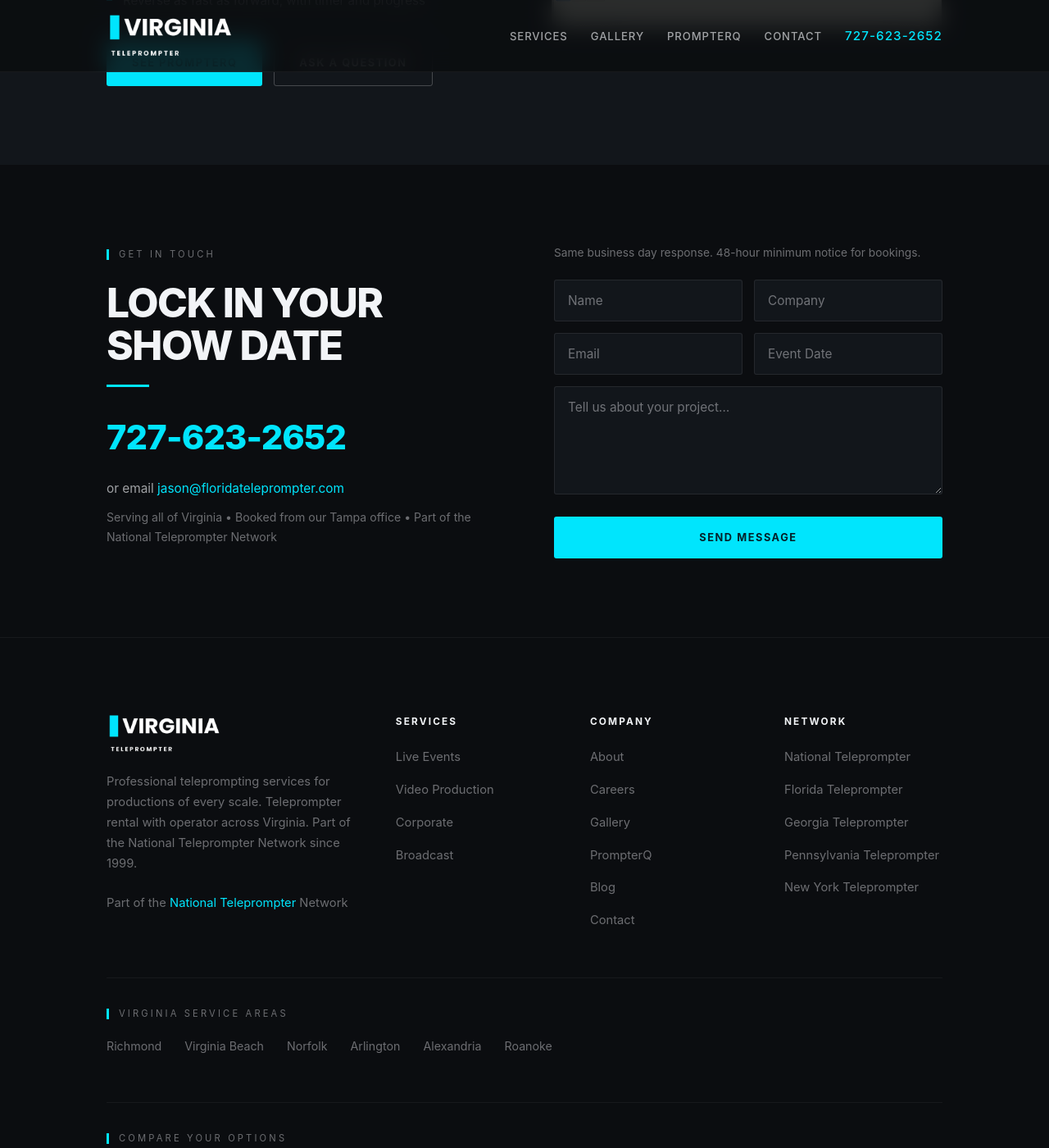
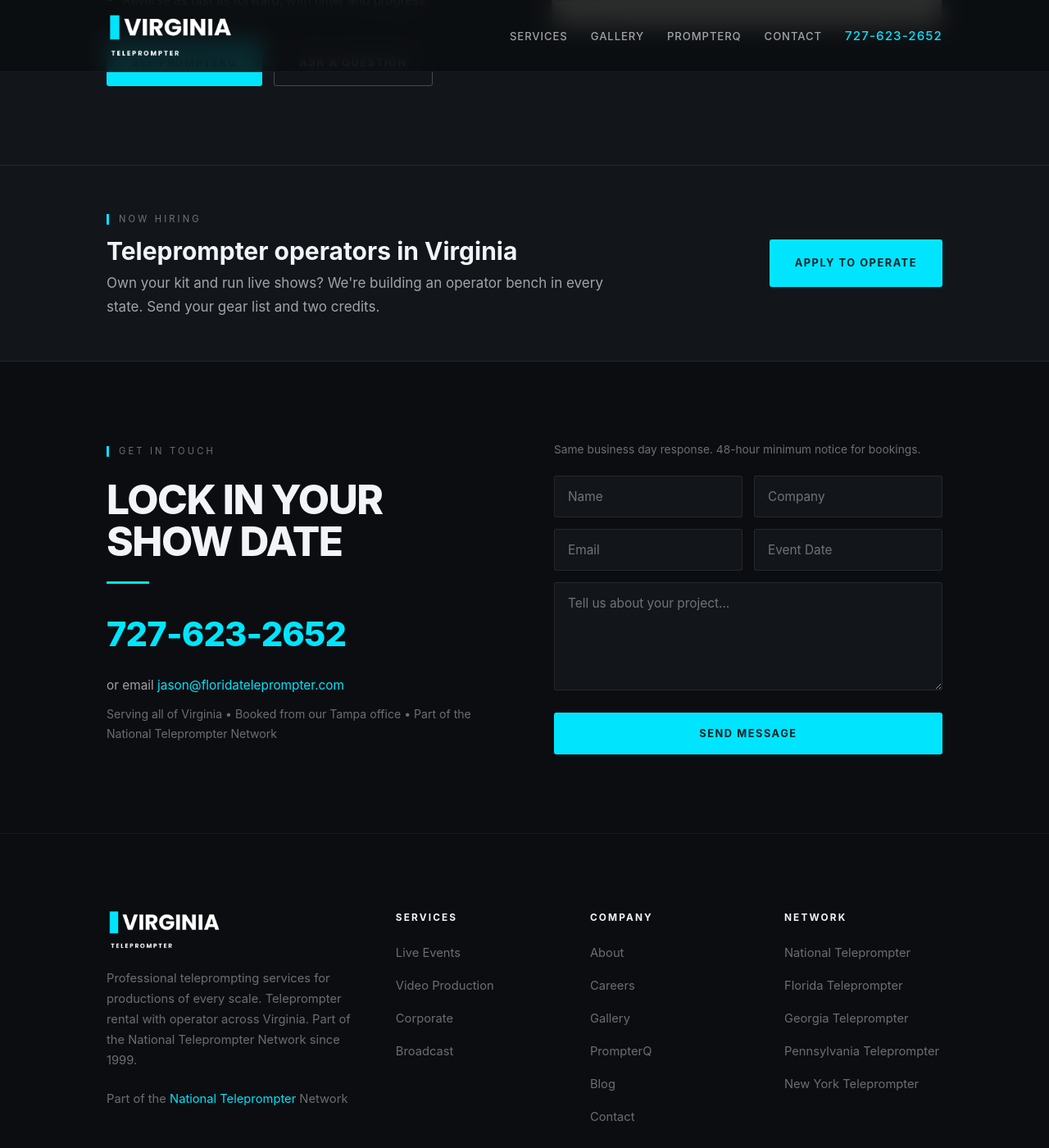
Before and after one commit to jasproj/virginiateleprompter, a Jekyll site: the page index.html, which Jekyll copies as it is, in a window 1280 px wide and 1400 px high, scrolled down 6080 px. Shown: the whole window at 82% size. Built offline with Jekyll 4.4.1, drawn with Linux system fonts in a browser that asks for light colours.

Commit message:
feat: "Now Hiring Operators" band above the contact section
A visible operator-recruiting callout on the home page. Until now the only
path to the application form was a footer link. The band names the state,
says what we want (own kit, live-show experience, gear list + two credits)
and sends applicants to the existing careers page. Styled with the site's
own CSS variables; no new colors, fonts or scripts. Verified at 1280 and
390 wide.

Co-Authored-By: Claude Fable 5.1 <noreply@anthropic.com>
Claude-Session: https://claude.ai/code/session_01SW4oYwAA8ZEcmkVZYUBX96

```diff
--- a/index.html
+++ b/index.html
@@ -456,6 +456,13 @@
             html { scroll-behavior: auto; }
             * { transition: none !important; animation: none !important; }
         }
+
+        /* Hiring band */
+        .hiring { padding: clamp(36px, 4vw, 56px) 0; background: var(--surface); border-top: 1px solid var(--line); border-bottom: 1px solid var(--line); }
+        .hiring-wrap { display: flex; align-items: center; justify-content: space-between; gap: 28px; flex-wrap: wrap; }
+        .hiring-title { font-size: clamp(22px, 2.6vw, 30px); line-height: 1.15; margin: 6px 0 8px; }
+        .hiring-text { color: var(--text-dim); margin: 0; max-width: 60ch; }
+        .hiring .btn { white-space: nowrap; }
     </style>
 </head>
 <body>
@@ -688,6 +695,18 @@
         </div>
     </section>
 
+        <!-- Hiring -->
+    <section class="hiring" id="hiring" aria-label="Now hiring teleprompter operators">
+        <div class="wrap hiring-wrap">
+            <div>
+                <span class="eyebrow">Now Hiring</span>
+                <h2 class="hiring-title">Teleprompter operators in Virginia</h2>
+                <p class="hiring-text">Own your kit and run live shows? We're building an operator bench in every state. Send your gear list and two credits.</p>
+            </div>
+            <a href="careers.html" class="btn btn-primary">Apply to operate</a>
+        </div>
+    </section>
+
     <!-- Contact -->
     <section class="contact" id="contact">
         <div class="wrap">
```
